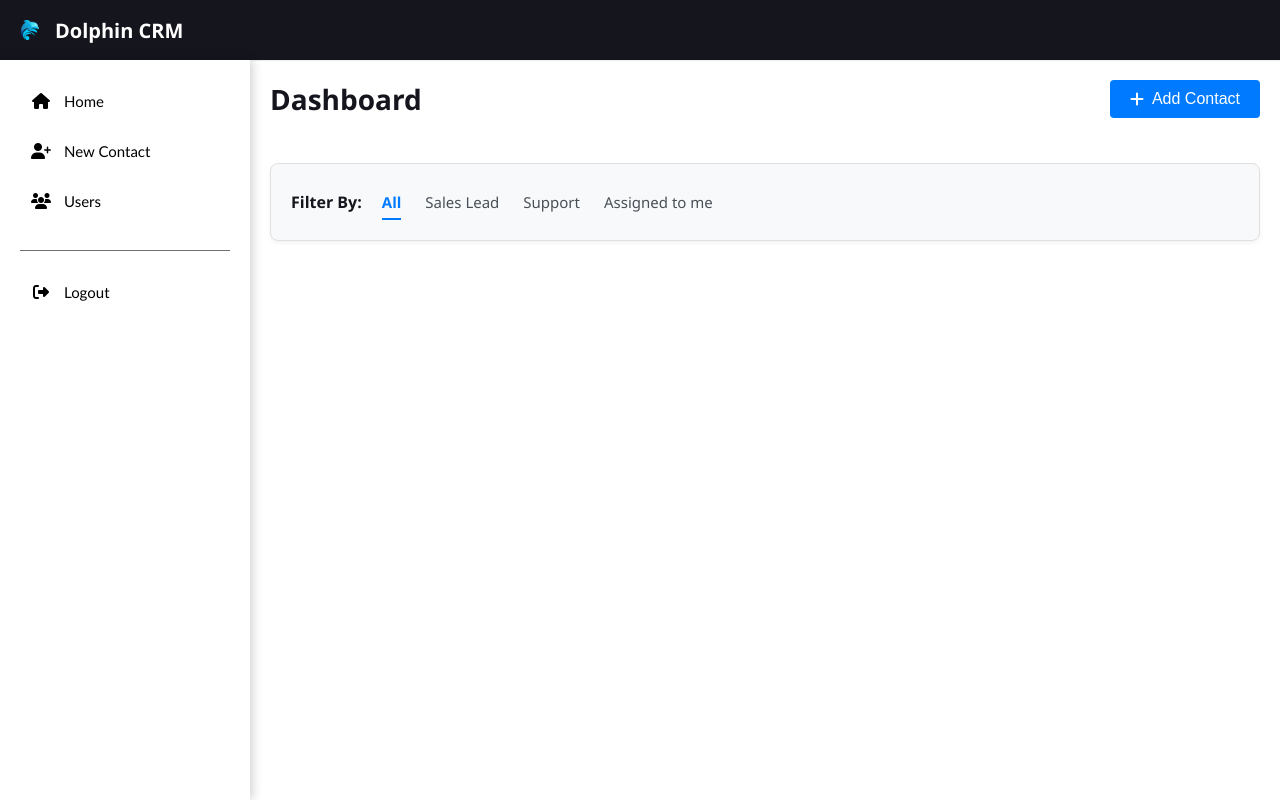
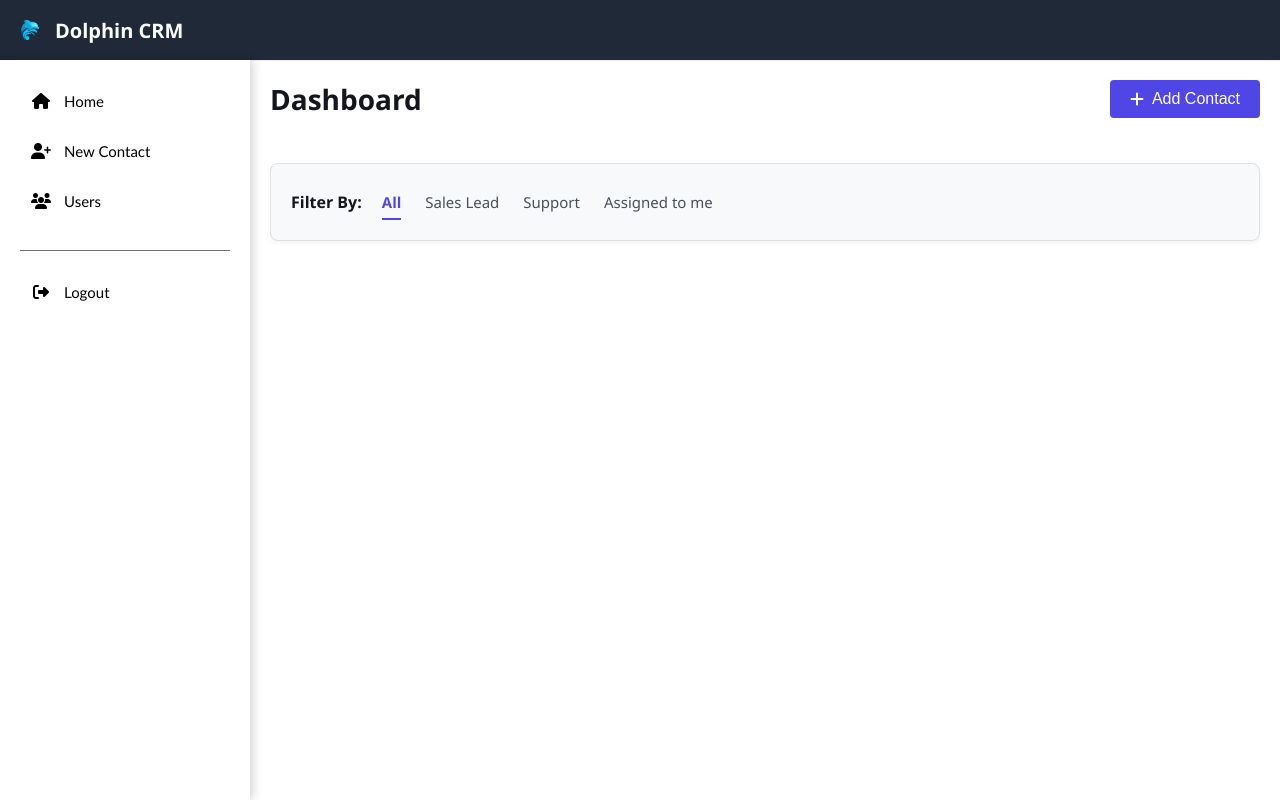
Before and after one commit to AkeemGit/comp2245-project2, a PHP site: page /pages/dashboard.php in a window 1280 px wide. Run offline with PHP 8.4, Linux system fonts and the light colour scheme; data that the repository does not hold is empty.

Commit message:
adjustment to color pallet

```diff
--- a/assets/css/dashboard.css
+++ b/assets/css/dashboard.css
@@ -39,7 +39,7 @@ body {
 }
 
 .add-contact-btn {
-    background-color: #007bff;
+    background-color: #4f46e5;
     color: white;
     border: none;
     padding: 10px 20px;
@@ -54,7 +54,7 @@ body {
 }
 
 .add-contact-btn:hover {
-    background-color: #0056b3;
+    background-color: #3a30e2;
 }
 
 .filter-section {
@@ -96,7 +96,7 @@ body {
 }
 
 .filter-link:hover {
-    color: #007bff;
+    color: #3a30e2;
 }
 
 .filter-link::after {
@@ -106,7 +106,7 @@ body {
     left: 0;
     width: 100%;
     height: 2px;
-    background-color: #007bff;
+    background-color: #4f46e5;
     transform: scaleX(0);
     transition: transform 0.3s ease;
 }
@@ -116,7 +116,7 @@ body {
 }
 
 .filter-link.active {
-    color: #007bff;
+    color: #4f46e5;
     font-weight: 600;
 }
 
--- a/assets/css/header.css
+++ b/assets/css/header.css
@@ -1,7 +1,7 @@
 .site-header {
   width: 100%;
   height: 60px;
-  background-color: #15151D;
+  background-color: #1f2937;
   display: flex;
   align-items: center;
   position: relative;
```
